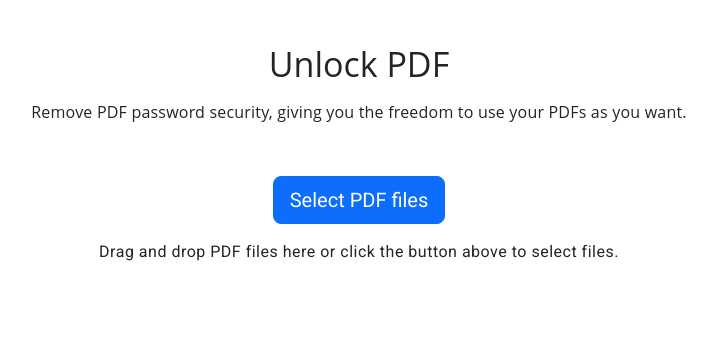
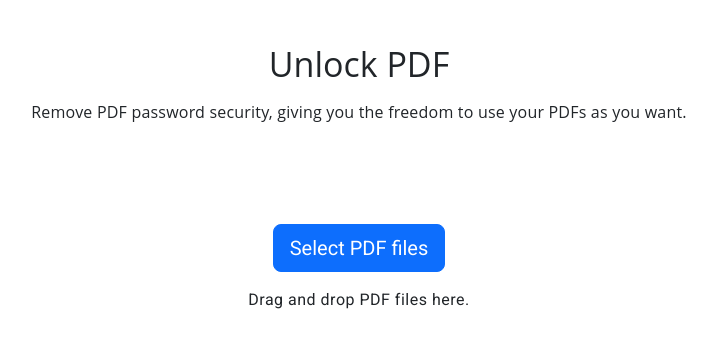
Before and after one commit to otaku0304/PDF_Password_Remover_Angular, an Angular app: page / in a window 1280 px wide. Shown: the top 348 px of the page, without its empty margins (281-998 px from the left). Built offline with nearby package versions, Linux system fonts and the light colour scheme.

Commit message:
feature: remove the angular favicon and added new icon

```diff
--- a/angular.json
+++ b/angular.json
@@ -26,7 +26,7 @@
             "tsConfig": "tsconfig.app.json",
             "inlineStyleLanguage": "scss",
             "assets": [
-              "src/favicon.ico",
+              "src/favicon.png",
               "src/assets"
             ],
             "styles": [
@@ -91,7 +91,7 @@
             "tsConfig": "tsconfig.spec.json",
             "inlineStyleLanguage": "scss",
             "assets": [
-              "src/favicon.ico",
+              "src/favicon.png",
               "src/assets"
             ],
             "styles": [
--- a/src/app/pdf-password-remover/pdf-password-remover.component.html
+++ b/src/app/pdf-password-remover/pdf-password-remover.component.html
@@ -13,7 +13,7 @@
   >
     <button
       type="button"
-      class="btn btn-primary btn-lg"
+      class="btn btn-primary btn-lg mt-5"
       (click)="openFileExplorer()"
     >
       Select PDF files
@@ -27,7 +27,7 @@
       (change)="onFilesSelected($event)"
     />
     <h4 class="mt-3">
-      Drag and drop PDF files here or click the button above to select files.
+      Drag and drop PDF files here.
     </h4>
   </div>
   <div class="mt-3 text-center">
--- a/src/index.html
+++ b/src/index.html
@@ -5,7 +5,7 @@
   <title>PdfRemoval</title>
   <base href="/">
   <meta name="viewport" content="width=device-width, initial-scale=1">
-  <link rel="icon" type="image/x-icon" href="favicon.ico">
+  <link rel="icon" type="image/x-icon" href="favicon.png">
   <link rel="preconnect" href="https://fonts.gstatic.com">
   <link href="https://fonts.googleapis.com/css2?family=Roboto:wght@300;400;500&display=swap" rel="stylesheet">
   <link href="https://fonts.googleapis.com/icon?family=Material+Icons" rel="stylesheet">
```
Also changed, not shown: src/favicon.png (added), 1 other file (tests, documents, lock files or other folders).
